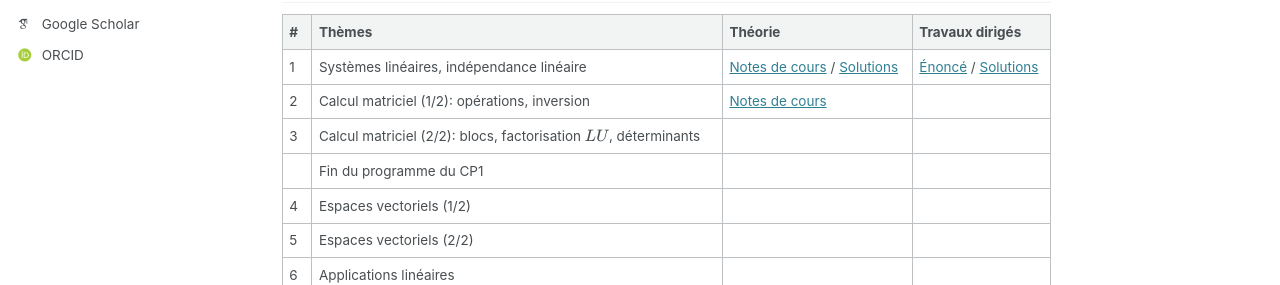
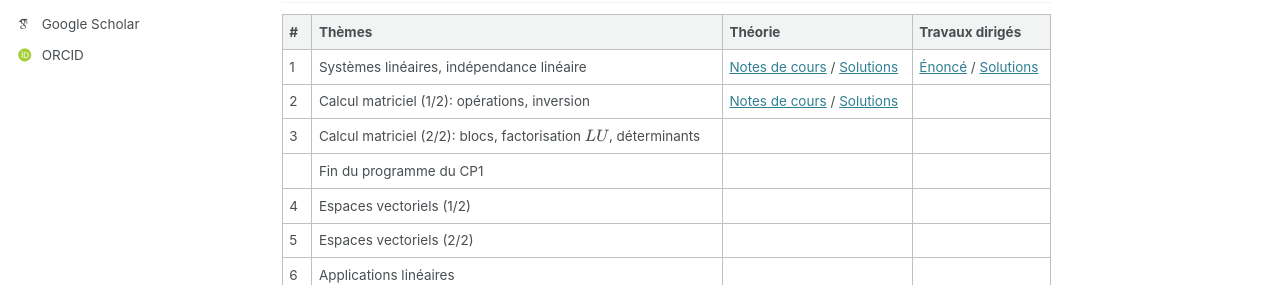
Before and after one commit to sblelong/sblelong.github.io, a Jekyll site: the page built from _teaching/mth1008.md, in a window 1280 px wide and 900 px high. Shown: the part 437-722 px from the top of the window. Built offline with Jekyll 4.4.1, drawn with Linux system fonts in a browser that asks for light colours; some web fonts are replaced.

Commit message:
Solutions C2

```diff
--- a/_teaching/mth1008.md
+++ b/_teaching/mth1008.md
@@ -16,7 +16,7 @@ date: 2026-01-01
 | #   | Thèmes                                                              | Théorie                                                                                   | Travaux dirigés                                                                        |
 | --- | ------------------------------------------------------------------- | ----------------------------------------------------------------------------------------- |
 | 1   | Systèmes linéaires, indépendance linéaire                           | [Notes de cours](/files/mth1008/cours/c1.pdf) / [Solutions](/files/mth1008/cours/sc1.pdf) | [Énoncé](/files/mth1008/td/td1.pdf) / [Solutions](/files/mth1008/td/td1-solutions.pdf) |
-| 2   | Calcul matriciel (1/2): opérations, inversion                       | [Notes de cours](/files/mth1008/cours/c2.pdf)                                             |                                                                                        |
+| 2   | Calcul matriciel (1/2): opérations, inversion                       | [Notes de cours](/files/mth1008/cours/c2.pdf) / [Solutions](/files/mth1008/cours/sc2.pdf) |                                                                                        |
 | 3   | Calcul matriciel (2/2): blocs, factorisation \\(LU\\), déterminants |                                                                                           |                                                                                        |
 |     | Fin du programme du CP1                                             |                                                                                           |                                                                                        |
 | 4   | Espaces vectoriels (1/2)                                            |                                                                                           |                                                                                        |
```
